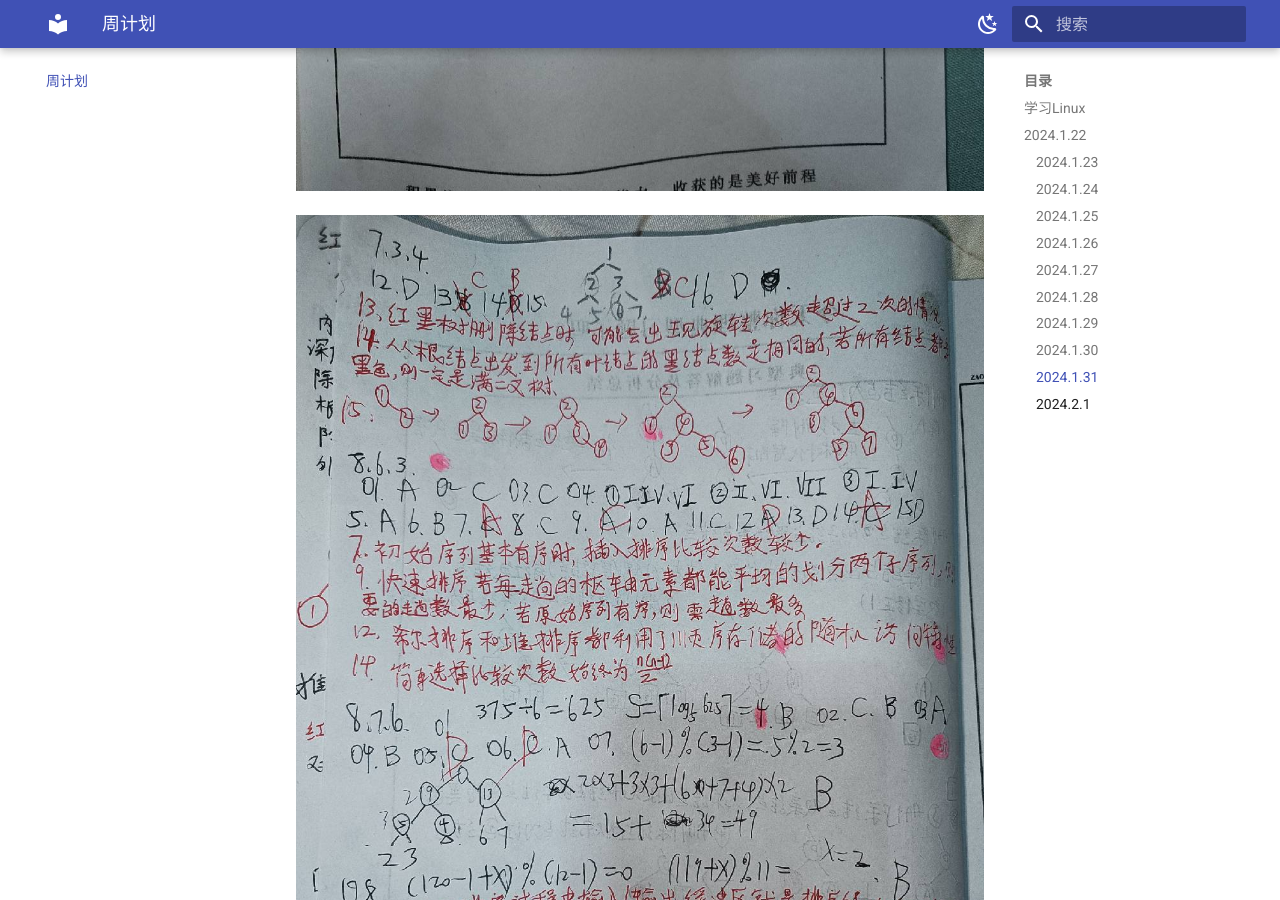
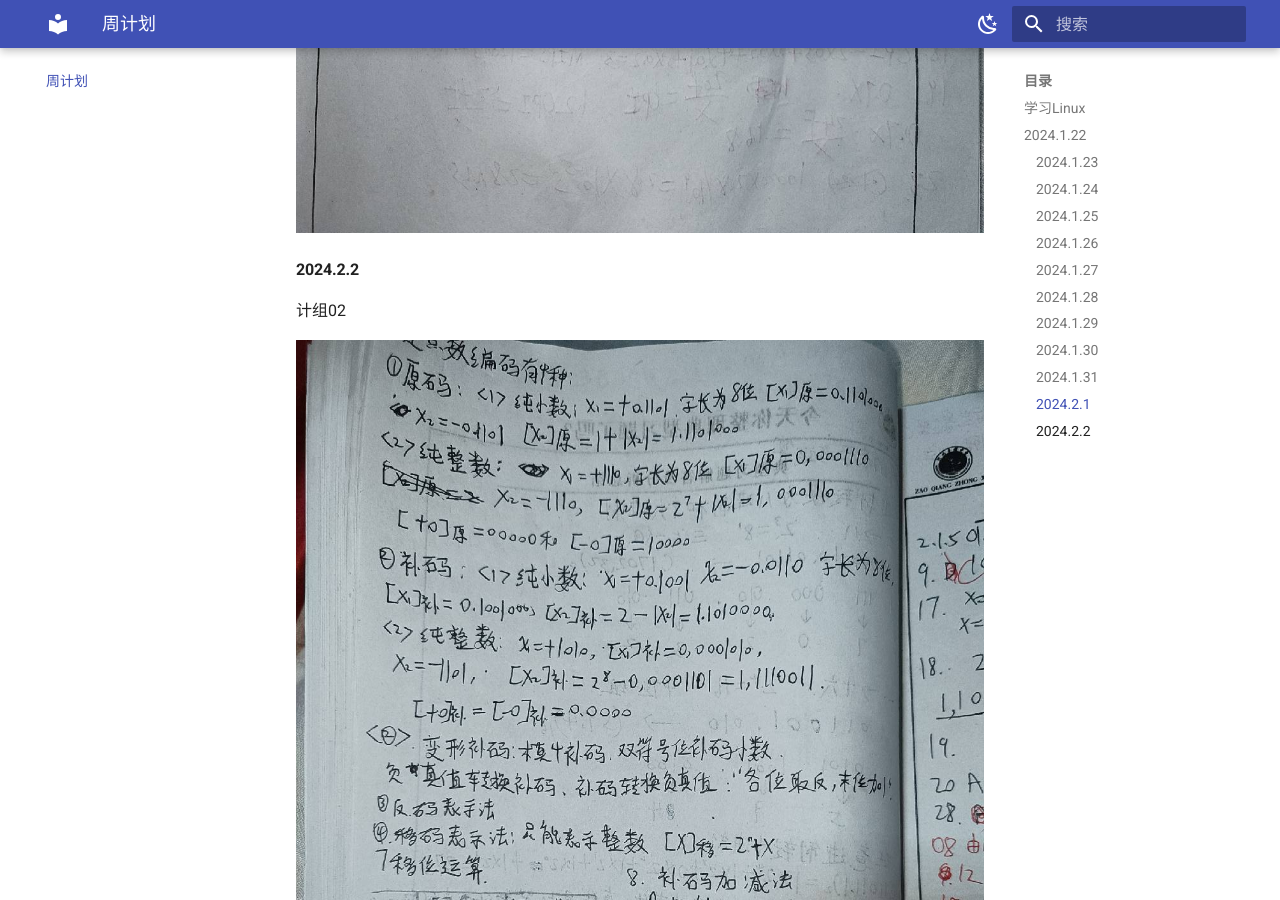
Before and after one commit to KongshanXuyu/zh-blog, an MkDocs documentation site: the page built from docs/周计划/文件.md, in a window 1280 px wide and 900 px high, scrolled down 11261 px. Built offline with MkDocs 1.6.1 and Material for MkDocs 9.7.7, drawn with Linux system fonts in a browser that asks for light colours.

Commit message:
2024-02-02_22:08:34 update

```diff
--- a/docs/周计划/文件.md
+++ b/docs/周计划/文件.md
@@ -73,3 +65,17 @@
 ![1](./041.jpg)
 
 ![1](./042.jpg)
+
+#### 2024.2.2
+
+计组02
+
+![1](./043.jpg)
+
+![1](./044.jpg)
+
+![1](./045.jpg)
+
+![1](./046.jpg)
+
+####
```
Also changed, not shown: other parts of docs/周计划/文件.md (+0 -8 lines), docs/周计划/文件/026.jpg (deleted), docs/周计划/文件/027.jpg (deleted), docs/周计划/文件/028.jpg (deleted), docs/周计划/文件/043.jpg (added), docs/周计划/文件/044.jpg (added), docs/周计划/文件/045.jpg (added), docs/周计划/文件/046.jpg (added).
